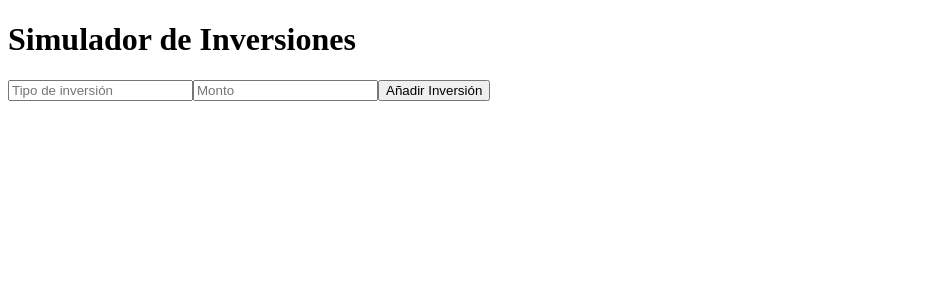
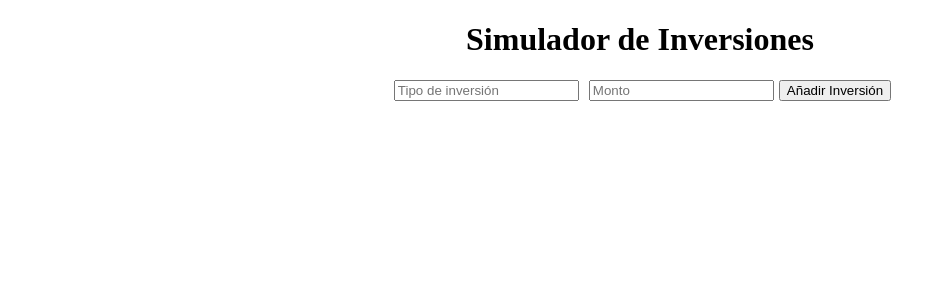
Before and after one commit to pascualmanuel/investify, a React (Create React App) app: page / in a window 1280 px wide. Shown: the top 300 px of the page, without its empty margins (0-946 px from the left). Built offline with nearby package versions, Linux system fonts and the light colour scheme.

Commit message:
CSS Starting

```diff
--- a/src/Styles/App.css
+++ b/src/Styles/App.css
@@ -0,0 +1,12 @@
+/* src/styles/App.css */
+.App {
+  text-align: center;
+}
+
+form {
+  margin-bottom: 20px;
+}
+
+input {
+  margin: 0 5px;
+}
```
